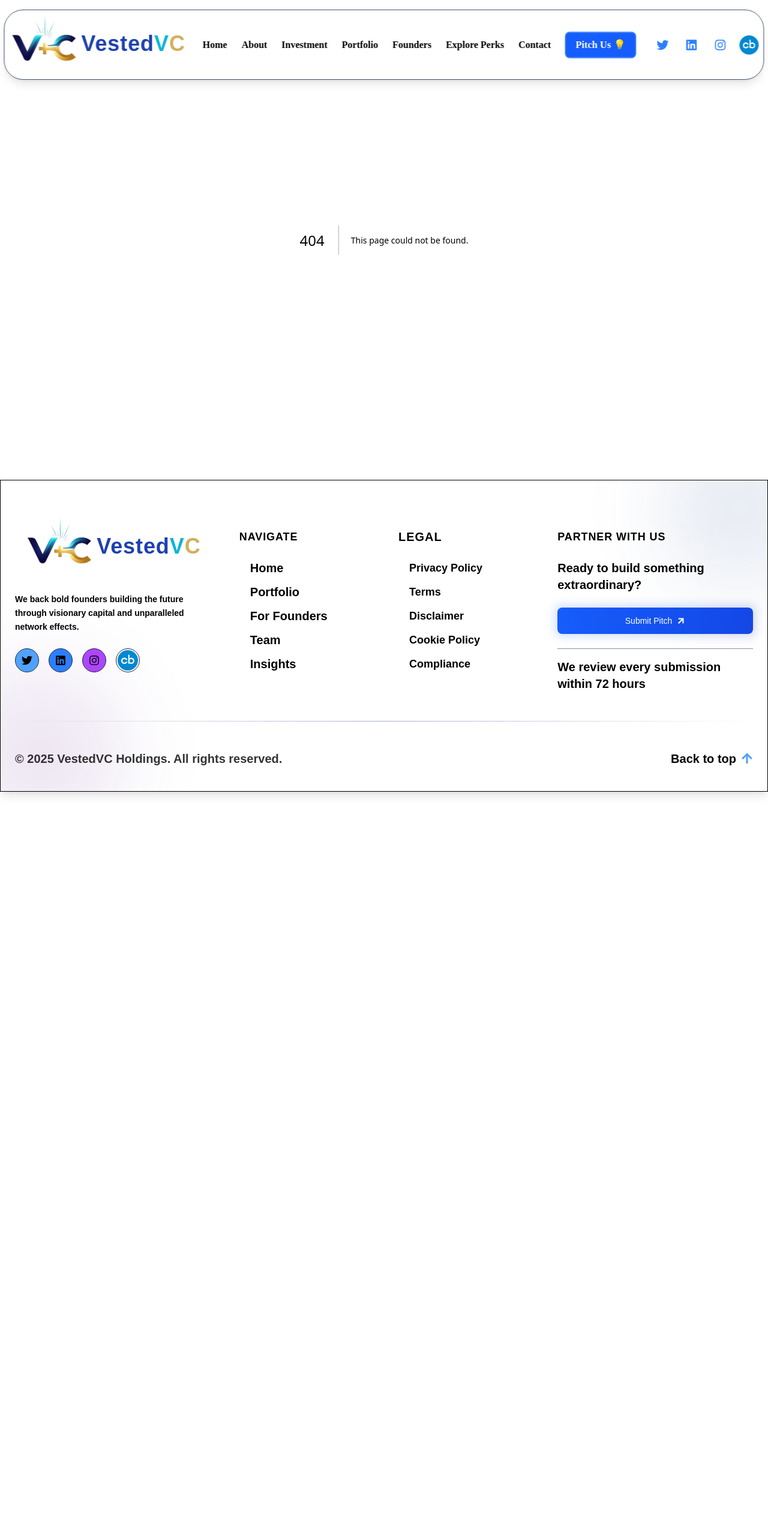
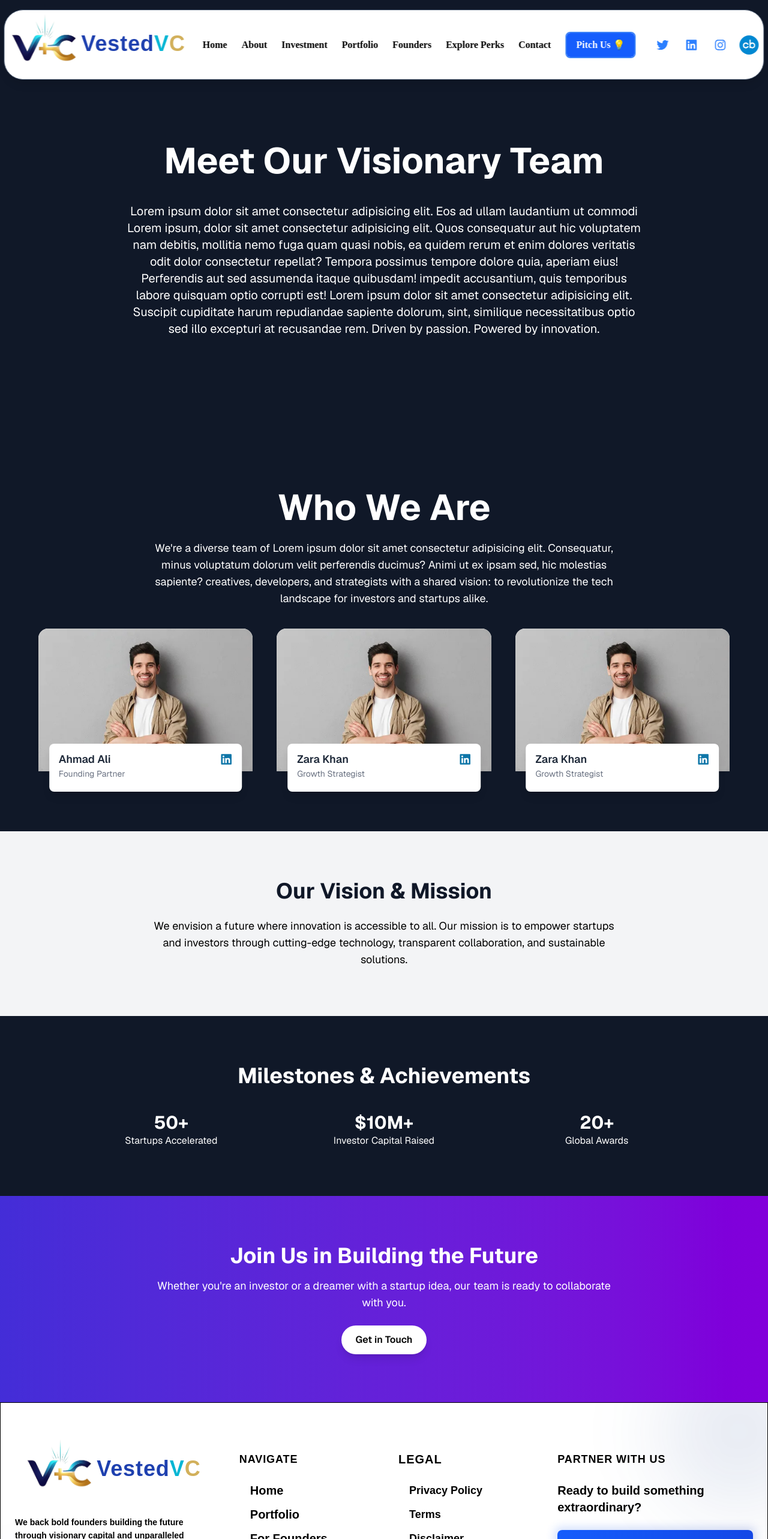
Before and after one commit to AHMAD789999/VestedVC, a Next.js app: page /team in a window 1280 px wide. Before the commit this address had no page. Shown: the top 2566 px of the page at 60% size. Before the commit the page ends 1320 px from the top, so only its background shows below. Built offline with nearby package versions, Linux system fonts and the light colour scheme.

Commit message:
add this changing

```diff
--- a/package.json
+++ b/package.json
@@ -22,7 +22,9 @@
     "react-feather": "^2.0.10",
     "react-icons": "^5.5.0",
     "react-intersection-observer": "^9.16.0",
-    "react-type-animation": "^3.2.0"
+    "react-parallax-tilt": "^1.7.299",
+    "react-type-animation": "^3.2.0",
+    "vanilla-tilt": "^1.8.1"
   },
   "devDependencies": {
     "@tailwindcss/postcss": "^4",
--- a/src/app/components/Team.jsx
+++ b/src/app/components/Team.jsx
@@ -30,13 +30,13 @@ export default function MeetOurTeam() {
   const [selected, setSelected] = useState(null);
 
   return (
-    <section className="px-4 sm:px-6 py-20 mb-20 bg-[#cea439] text-center">
-      <h2 className="text-4xl sm:text-5xl md:text-6xl font-bold text-[#2253f5]">
+    <section className="px-4 sm:px-6 py-5 mb-20 text-center">
+      {/* <h2 className="text-4xl sm:text-5xl md:text-6xl font-bold text-[#2253f5]">
         Our Team
       </h2>
       <p className="text-2xl sm:text-4xl md:text-6xl text-white mt-2 mb-10">
         Meet Our Team
-      </p>
+      </p> */}
 
       <div className="grid grid-cols-1 sm:grid-cols-2 lg:grid-cols-3 gap-10 max-w-6xl mx-auto">
         {team.map((member, index) => (
--- /dev/null
+++ b/src/app/team/page.jsx
@@ -0,0 +1,90 @@
+
+'use client'
+import React from "react";
+import { motion } from "framer-motion";
+import Head from "next/head";
+import Team from "../components/Team";
+const  TeamPage=()=> {
+  return (
+    <main className=" bg-gray-900 text-gray-900 font-sans">
+      <Head>
+        <title>Meet Our Team | Visionary Startup</title>
+        <meta name="description" content="Discover the minds driving innovation at our startup." />
+      </Head>
+
+      {/* Section 1: Hero Section */}
+      <section className="min-h-screen flex items-center justify-center  text-white relative overflow-hidden">
+        <motion.div
+          initial={{ opacity: 0, y: -50 }}
+          animate={{ opacity: 1, y: 0 }}
+          transition={{ duration: 1 }}
+          className="text-center px-4 z-10 w-[70%]"
+        >
+          <h1 className="text-5xl md:text-6xl font-bold mb-4">Meet Our Visionary Team</h1>
+          <p className="text-lg md:text-xl pt-6  "> Lorem ipsum dolor sit amet consectetur adipisicing elit. Eos ad ullam laudantium ut commodi Lorem ipsum, dolor sit amet consectetur adipisicing elit. Quos consequatur aut hic voluptatem nam debitis, mollitia nemo fuga quam quasi nobis, ea quidem rerum et enim dolores veritatis odit dolor consectetur repellat? Tempora possimus tempore dolore quia, aperiam eius! Perferendis aut sed assumenda itaque quibusdam! impedit accusantium, quis temporibus labore quisquam optio corrupti est! Lorem ipsum dolor sit amet consectetur adipisicing elit. Suscipit cupiditate harum repudiandae sapiente dolorum, sint, similique necessitatibus optio sed illo excepturi at recusandae rem. Driven by passion. Powered by innovation.</p>
+        </motion.div>
+        <div className="absolute top-0 left-0 w-full h-full z-0" />
+      </section>
+
+      {/* Section 2: About Us */}
+      <section className="py-4 px-6 md:px-20 w-full flex justify-center items-center  ">
+        <div className="max-w-5xl mx-auto text-center md:w-[70%]">
+          <motion.h2 className="text-6xl text-white font-bold mb-6" whileInView={{ opacity: 1 }} initial={{ opacity: 0 }} transition={{ duration: 0.8 }}>Who We Are</motion.h2>
+          <p className="text-lg text-white">We're a diverse team of Lorem ipsum dolor sit amet consectetur adipisicing elit. Consequatur, minus voluptatum dolorum velit perferendis ducimus? Animi ut ex ipsam sed, hic molestias sapiente? creatives, developers, and strategists with a shared vision: to revolutionize the tech landscape for investors and startups alike.</p>
+        </div>
+      </section>
+
+    <Team/>
+
+      {/* Section 4: Vision & Mission */}
+      <section className="py-20 px-6 md:px-20 bg-gray-100 text-center">
+        <motion.h2 className="text-4xl font-bold mb-6" whileInView={{ opacity: 1 }} initial={{ opacity: 0 }} transition={{ duration: 0.8 }}>Our Vision & Mission</motion.h2>
+        <p className="max-w-3xl mx-auto text-lg text-black">We envision a future where innovation is accessible to all. Our mission is to empower startups and investors through cutting-edge technology, transparent collaboration, and sustainable solutions.</p>
+      </section>
+
+      {/* Section 5: Achievements */}
+      <section className="py-20 px-6 md:px-20  ">
+        <motion.div
+          className="text-center"
+          initial={{ opacity: 0 }}
+          whileInView={{ opacity: 1 }}
+          transition={{ duration: 1 }}
+        >
+          <h2 className="text-4xl font-bold text-white mb-10">Milestones & Achievements</h2>
+          <div className="grid grid-cols-1 md:grid-cols-3 gap-10 max-w-5xl mx-auto">
+            <div>
+              <h3 className="text-3xl font-bold text-white">50+</h3>
+              <p className="text-white">Startups Accelerated</p>
+            </div>
+            <div>
+              <h3 className="text-3xl font-bold text-white">$10M+</h3>
+              <p className="text-white">Investor Capital Raised</p>
+            </div>
+            <div>
+              <h3 className="text-3xl font-bold text-white">20+</h3>
+              <p className="text-white">Global Awards</p>
+            </div>
+          </div>
+        </motion.div>
+      </section>
+
+      {/* Section 6: Call to Action */}
+      <section className="py-20 bg-gradient-to-r from-indigo-700 to-purple-700 text-white text-center px-6">
+        <motion.div
+          initial={{ scale: 0.9, opacity: 0 }}
+          whileInView={{ scale: 1, opacity: 1 }}
+          transition={{ duration: 0.6 }}
+          className="max-w-3xl mx-auto"
+        >
+          <h2 className="text-4xl font-bold mb-4">Join Us in Building the Future</h2>
+          <p className="text-lg mb-6">Whether you're an investor or a dreamer with a startup idea, our team is ready to collaborate with you.</p>
+          <button className=" bg-white hover:bg-black hover:text-white  font-semibold px-6 py-3 rounded-full shadow-lg text-black transition">Get in Touch</button>
+        </motion.div>
+      </section>
+
+      {/* Section 7: Footer */}
+
+    </main>
+  );
+};
+export default TeamPage;
```
Also changed, not shown: 2 other files (tests, documents, lock files or other folders).
